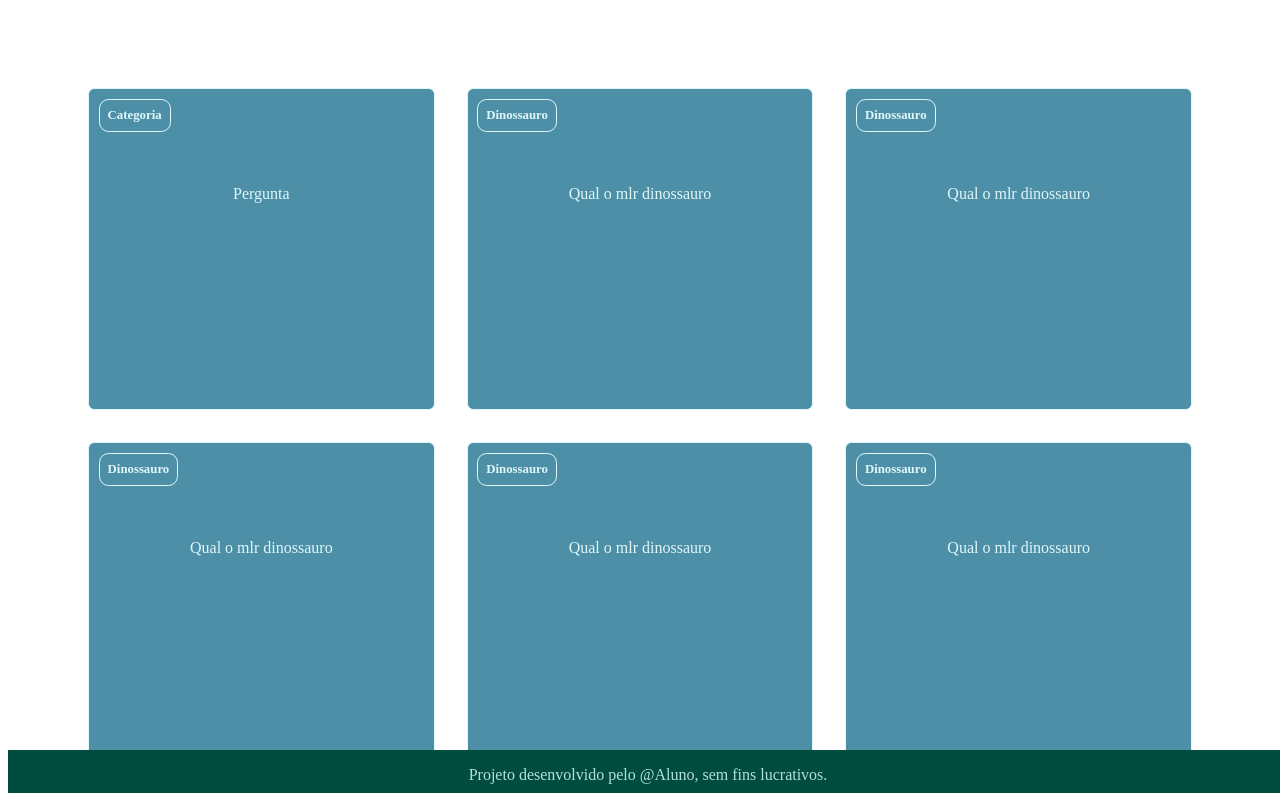
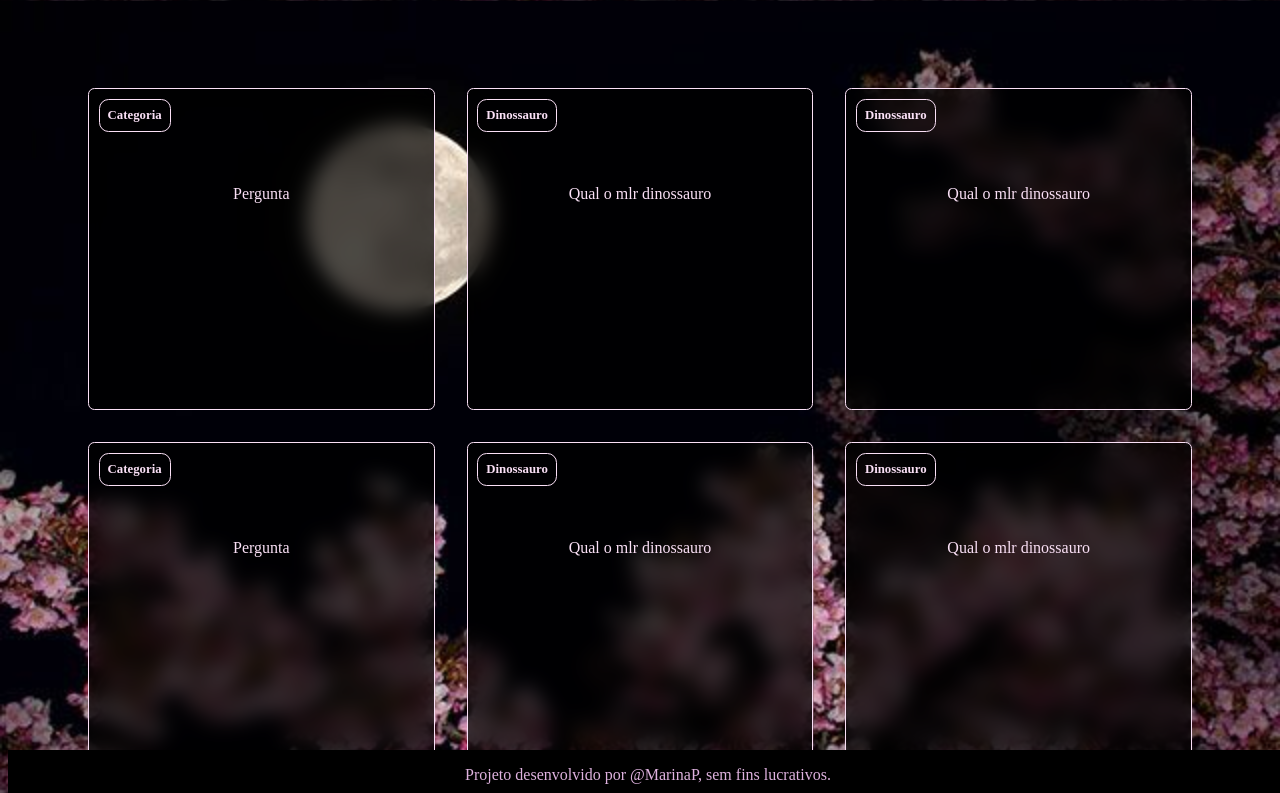
Before and after one commit to marinapiccolo/flashcards, a plain HTML site: page index.html in a window 1280 px wide. Shown: the top 793 px of the page. Drawn offline with Linux system fonts and the light colour scheme; files that its build step writes are made by us from their sources.

Commit message:
Alterações no projeto

```diff
--- a/styles.css
+++ b/assets/styles.css
@@ -1,9 +1,9 @@
 :root {
-    --text-color: #E0F7FA;          /* Cor clara de texto, próxima do azul claro */
-    --card-front-color: rgba(0, 96, 128, 0.7);  /* Azul escuro translúcido para a frente do cartão */
-    --card-back-color: #00ACC1;     /* Azul turquesa mais vibrante para o verso do cartão */
-    --footer-bg-color: #004D40;     /* Verde azulado escuro para o rodapé */
-    --footer-text-color: #B2DFDB;   /* Azul claro esverdeado para o texto do rodapé */
+    --text-color: #fae0f6;          /* Cor clara de texto, próxima do azul claro */
+    --card-front-color: rgba(0, 0, 0, 0.7);  /* Azul escuro translúcido para a frente do cartão */
+    --card-back-color: #f1b8ed;     /* Azul turquesa mais vibrante para o verso do cartão */
+    --footer-bg-color: #000000;     /* Verde azulado escuro para o rodapé */
+    --footer-text-color: #dfb2df;   /* Azul claro esverdeado para o texto do rodapé */
 }
 
 body {
--- a/index.html
+++ b/index.html
@@ -6,16 +6,16 @@
   <link rel="preconnect" href="https://fonts.googleapis.com" />
   <link rel="preconnect" href="https://fonts.gstatic.com" crossorigin />
   <link rel="stylesheet" href="assets/styles.css" />
-  <title>Template</title>   <!-- Titulo na aba do navegador -->
+  <title>FlashCards</title>
 </head>
 <body>
   <main>
     <section id="container">
-      <!-- Template do Cartao(NAO APAGAR) -->
+
     </section>
   </main>
   <footer>
-    <p>Projeto desenvolvido pelo @Aluno, sem fins lucrativos.</p>   <!-- Creditos -->
+    <p>Projeto desenvolvido por @MarinaP, sem fins lucrativos.</p>
   </footer>
   <script src="app.js"></script>
   <script src="perguntas.js"></script>
--- a/perguntas.js
+++ b/perguntas.js
@@ -17,39 +17,9 @@ criarCartao(
 );
 
 criarCartao(
-    "Dinossauro",
-    "Qual o mlr dinossauro",
-    "todos"
-);
-
-criarCartao(
-    "Dinossauro",
-    "Qual o mlr dinossauro",
-    "todos"
-);
-
-criarCartao(
-    "Dinossauro",
-    "Qual o mlr dinossauro",
-    "todos"
-);
-
-criarCartao(
-    "Dinossauro",
-    "Qual o mlr dinossauro",
-    "todos"
-);
-
-criarCartao(
-    "Dinossauro",
-    "Qual o mlr dinossauro",
-    "todos"
-);
-
-criarCartao(
-    "Dinossauro",
-    "Qual o mlr dinossauro",
-    "todos"
+    "Categoria",
+    "Pergunta",
+    "Resposta"
 );
 
 criarCartao(
```
Also changed, not shown: assets/img/background.jpg (added).
